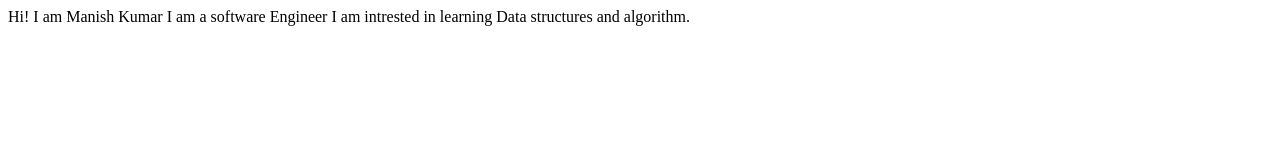
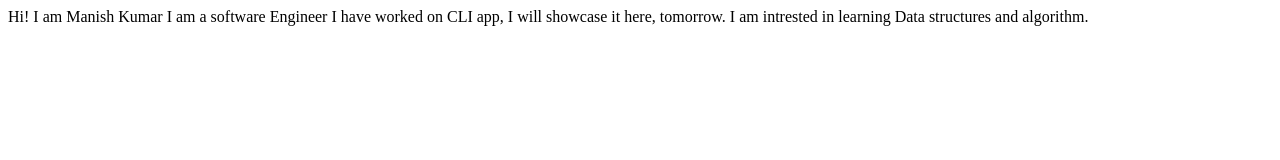
Before and after one commit to admiremeforever/Portfolio-Manish-Kumar, a plain HTML site: page index.html in a window 1280 px wide. Drawn offline with Linux system fonts and the light colour scheme.

Commit message:
fix: added Interest section

```diff
--- a/index.html
+++ b/index.html
@@ -9,6 +9,7 @@
 <body>
     Hi! I am Manish Kumar
     I am a software Engineer
+    I have worked on CLI app, I will showcase it here, tomorrow.
     I am intrested in learning Data structures and algorithm.
 </body>
 </html>
```
